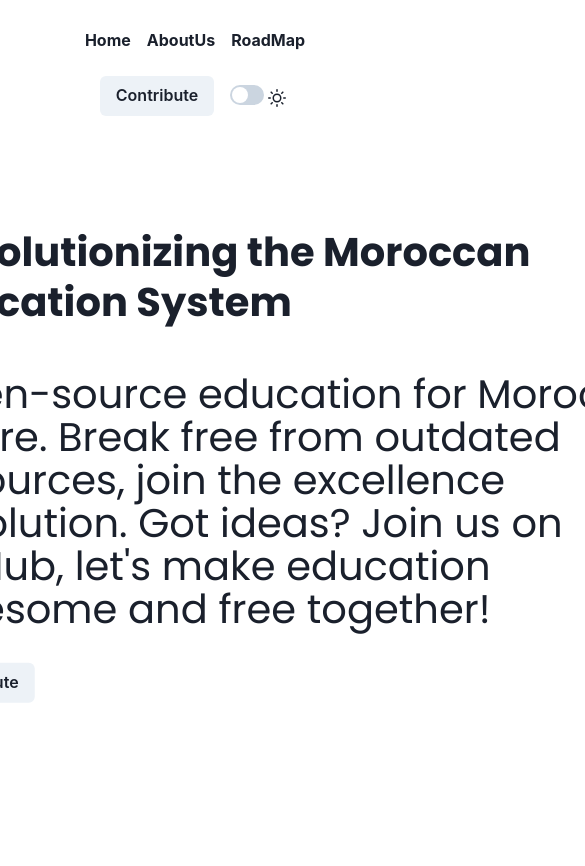
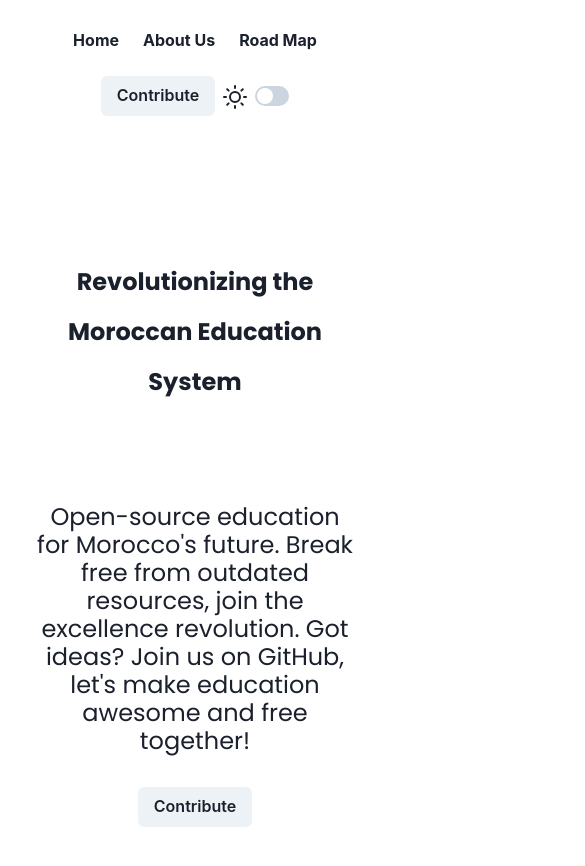
Before and after one commit to BAC-Archive/frontend, a React (Vite) app: page / in a window 390 px wide. Shown: the top 866 px of the page, 585 px wide, since content can reach past the window. Before the commit the page ends 844 px from the top, so only its background shows below. Built offline with nearby package versions, Linux system fonts and the light colour scheme.

Commit message:
responsivness babyyyy uwu

```diff
--- a/src/components/DarkModeSwitch.tsx
+++ b/src/components/DarkModeSwitch.tsx
@@ -1,19 +1,20 @@
-import { useColorMode, Switch,  Box } from '@chakra-ui/react';
+import { useColorMode, Switch, Box, Flex } from '@chakra-ui/react';
 import { MoonIcon, SunIcon } from '@chakra-ui/icons';
 
 const DarkModeSwitch = () => {
   const { colorMode, toggleColorMode } = useColorMode();
 
   return (
-    <Switch
-      isChecked={colorMode === 'dark'}
-      onChange={toggleColorMode}
-      colorScheme="teal"
-    >
-      <Box as="span" fontSize="lg" ml="-1" mr="1">
-        {colorMode === 'dark' ? <MoonIcon /> : <SunIcon />}
+    <Flex align="center">
+      <Box mr={2}>
+        {colorMode === 'dark' ? <MoonIcon boxSize={6} /> : <SunIcon boxSize={6} />}
       </Box>
-    </Switch>
+      <Switch
+        isChecked={colorMode === 'dark'}
+        onChange={toggleColorMode}
+        colorScheme="teal"
+      />
+    </Flex>
   );
 };
 
--- a/src/components/LandingTopBar.tsx
+++ b/src/components/LandingTopBar.tsx
@@ -1,13 +1,13 @@
 import React from "react";
 import { Link as ReactLink } from 'react-router-dom';
-import { Flex, Box, Link, Text, HStack, Button, Container, Spacer } from "@chakra-ui/react";
+import { Flex, Box, Link, Text, HStack, Button, Container, } from "@chakra-ui/react";
 import DarkModeSwitch from "./DarkModeSwitch";
 
 const LandingTopBar: React.FC = () => {
   return (
-    <Container>
+    <Container maxW="container.xl">
       <Flex direction={{ base: "column", md: "row" }} w="100%" px={{ base: "4", md: "10" }} py="5" align="center" justify="space-between">
-        <HStack spacing={{ base: "0", md: "4" }} mb={{ base: "4", md: "0" }}>
+        <HStack spacing={{ base: "2", md: "4" }} mb={{ base: "4", md: "0" }}>
           <Box padding={{ base: "2", md: "4" }}>
             <Link as={ReactLink} to="/Home">
               <Text as="b">Home</Text>
@@ -15,21 +15,20 @@ const LandingTopBar: React.FC = () => {
           </Box>
           <Box padding={{ base: "2", md: "4" }}>
             <Link>
-              <Text as="b">AboutUs</Text>
+              <Text as="b">About Us</Text>
             </Link>
           </Box>
           <Box padding={{ base: "2", md: "4" }}>
             <Link>
-              <Text as="b">RoadMap</Text>
+              <Text as="b">Road Map</Text>
             </Link>
           </Box>
         </HStack>
 
-        <HStack>
+        <HStack spacing={{ base: "2", md: "4" }}>
           <Button as={Link} href="https://github.com/BAC-Archive">
             <Text>Contribute</Text>
           </Button>
-          <Spacer />
           <DarkModeSwitch />
         </HStack>
       </Flex>
--- a/src/pages/LandingPage.tsx
+++ b/src/pages/LandingPage.tsx
@@ -1,25 +1,29 @@
 import React from "react";
-import { ChakraProvider, Box, Text, Link,Button} from "@chakra-ui/react";
-import LandingTopBar from "../components/LandingTopBar"
+import { ChakraProvider, Box, Text, Link, Button, Flex } from "@chakra-ui/react";
+import LandingTopBar from "../components/LandingTopBar";
+
 const LandingPage: React.FC = () => {
   return (
     <ChakraProvider>
       <LandingTopBar />
+
+      <Flex
+        direction="column"
+        align="center"
+        justify="center"
+        height="100vh"
+      >
         <Box
-        position="absolute"
-        width="837px"
-        height="321px"
-        left="25%"
-        top="25%"
-        transform="translate(-25%, 50%)"
-        p="8" // Add your padding
+          width={{ base: "90%", md: "75%", lg: "50%" }}
+          p={{ base: 4, md: 8 }}
+          my={{ base: 8, md: 16 }}
+          textAlign="center"
         >
-
           <Text
             fontFamily="Poppins"
             fontStyle="normal"
             fontWeight="900"
-          fontSize="40px"
+            fontSize={{ base: "24px", md: "32px", lg: "40px" }}
             lineHeight="50px"
           >
             Revolutionizing the Moroccan Education System
@@ -27,35 +31,30 @@ const LandingPage: React.FC = () => {
         </Box>
 
         <Box
-        position="absolute"
-        width="837px"
-        height="321px"
-        left="25%"
-        top="50%"
-        transform="translate(-25%, 75%)"
-        p="8" // Add your padding
-        my="8"
+          width={{ base: "90%", md: "75%", lg: "50%" }}
+          p={{ base: 4, md: 8 }}
+          my={{ base: 8, md: 16 }}
+          textAlign="center"
         >
           <Text
             fontFamily="Poppins"
             fontStyle="normal"
             fontWeight="400"
-          fontSize="40px"
-          lineHeight="43px"
+            fontSize={{ base: "24px", md: "32px", lg: "40px" }}
+            lineHeight={{ base: "28px", md: "36px", lg: "43px" }}
           >
             Open-source education for Morocco's future. Break free from outdated
             resources, join the excellence revolution. Got ideas? Join us on
             GitHub, let's make education awesome and free together!
           </Text>
-        <Box my="8">
-          <Button as={Link} href='https://github.com/BAC-Archive'>
+          <Box my={{ base: 8, md: 16 }}>
+            <Button as={Link} href="https://github.com/BAC-Archive">
               <Text>Contribute</Text>
             </Button>
           </Box>
         </Box>
-
+      </Flex>
     </ChakraProvider>
-
   );
 };
 
```
Lines whose indentation alone changed are shown as unchanged.
